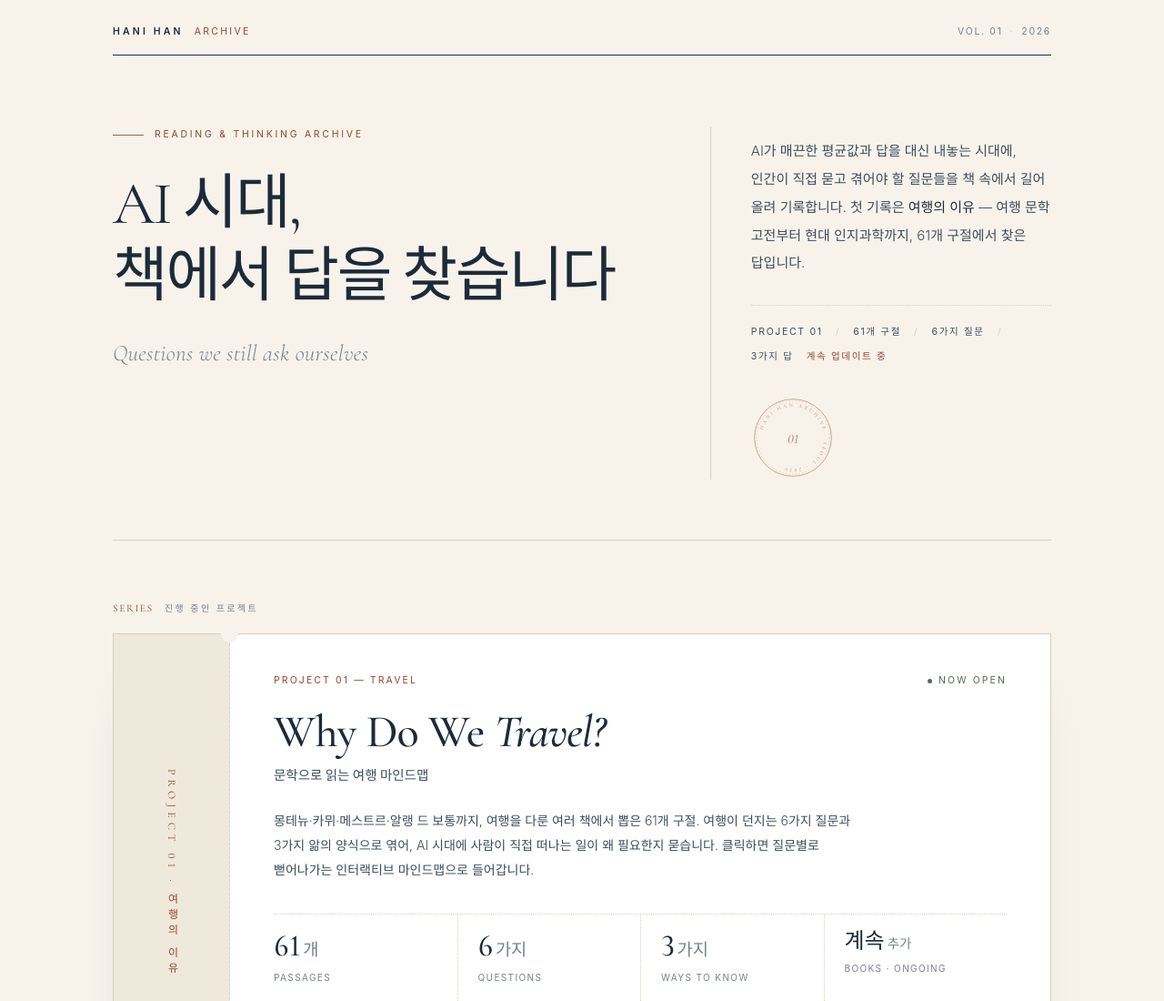
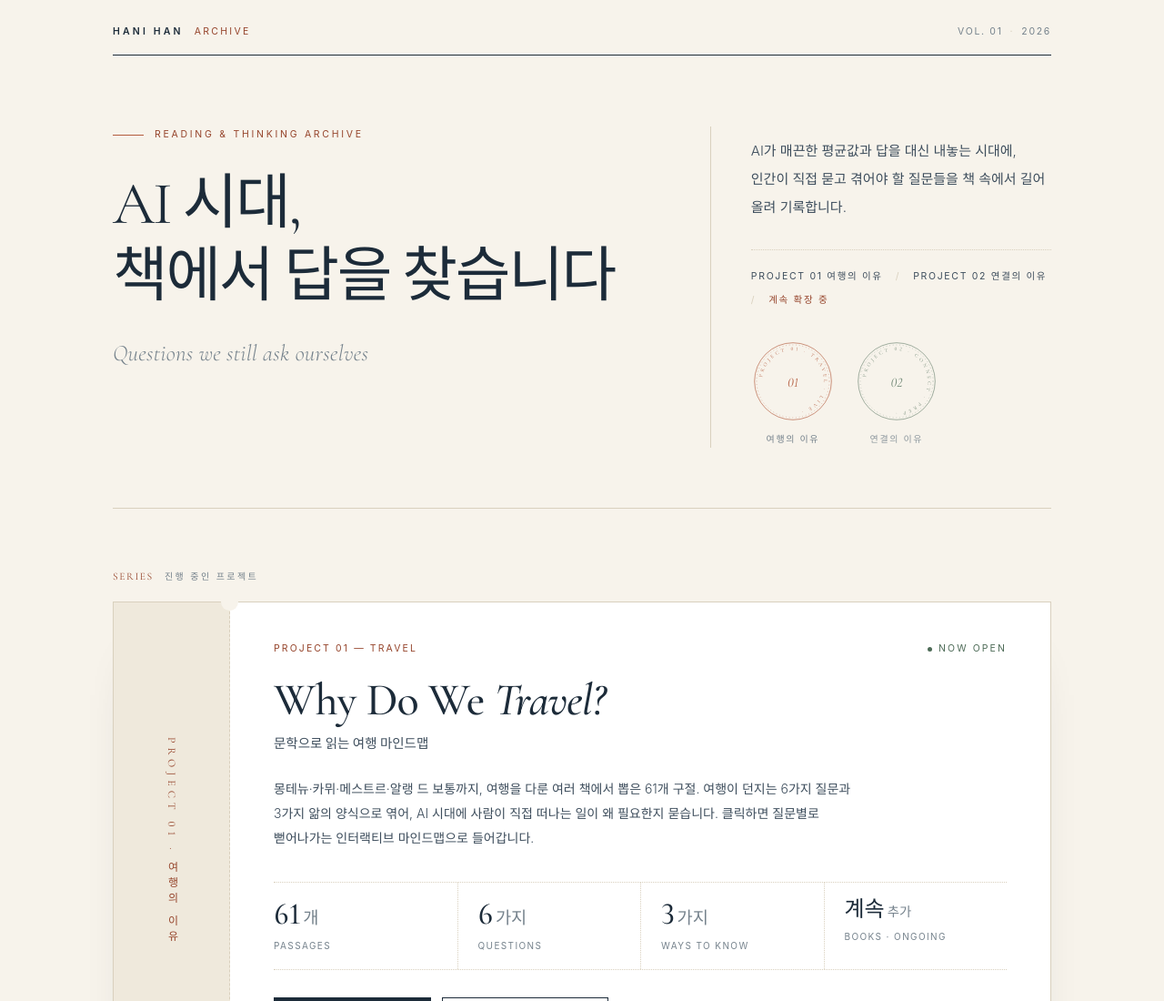
Before and after one commit to hanijidori-cmd/hanijidori-cmd.github.io, a plain HTML site: page index.html in a window 1280 px wide. Shown: the top 1100 px of the page at 91% size. Drawn offline with nearby package versions, Linux system fonts and the light colour scheme; a web font is replaced by a local one.

Commit message:
Turn the hero seal into a two-project index of anchor stamps

```diff
--- a/index.html
+++ b/index.html
@@ -99,7 +99,23 @@
   }
   .hero-meta em{ font-style:normal; color:var(--hair); }
   .hero-meta .live{ color:var(--clay-d); }
-  .seal{ display:block; margin-top:34px; width:92px; height:92px; color:var(--clay); opacity:.85; }
+  .stamp-index{ display:flex; gap:22px; margin-top:34px; }
+  .stamp{
+    display:flex; flex-direction:column; align-items:center; gap:9px;
+    width:92px; text-decoration:none;
+    transition:transform .2s ease, opacity .2s ease;
+  }
+  .stamp svg{ display:block; width:100%; height:auto; }
+  .stamp span{
+    font-size:10px; letter-spacing:.16em; color:var(--navy-3); white-space:nowrap;
+  }
+  .stamp.is-live{ color:var(--clay); }
+  .stamp.is-live:hover{ color:var(--clay-d); }
+  .stamp.is-prep{ color:var(--sage); opacity:.8; }
+  .stamp.is-prep:hover{ opacity:1; }
+  .stamp:hover{ transform:translateY(-2px); }
+  .stamp:hover span{ color:var(--navy-2); }
+  #project-01, #project-02{ scroll-margin-top:28px; }
 
   /* ---------- project ticket ---------- */
   .ticket-wrap{ padding:64px 0 0; }
@@ -446,6 +462,9 @@
     .routes{ grid-template-columns:1fr; }
     .sec{ padding-top:64px; }
     .sec-title{ font-size:15px; }
+    .stamp-index{ gap:18px; margin-top:28px; }
+    .stamp{ width:78px; }
+    .stamp span{ font-size:9px; letter-spacing:.1em; }
     .answer-quote{ font-size:22px; }
     .quote-card blockquote{ font-size:17px; }
   }
@@ -482,30 +501,44 @@
     <div class="hero-right">
       <p class="hero-lead">
         AI가 매끈한 평균값과 답을 대신 내놓는 시대에, 인간이 직접 묻고 겪어야 할 질문들을 책 속에서 길어 올려 기록합니다.
-        첫 기록은 <strong>여행의 이유</strong> — 여행 문학 고전부터 현대 인지과학까지, 61개 구절에서 찾은 답입니다.
       </p>
       <div class="hero-meta">
-        <span>Project 01</span><em>/</em>
-        <span>61개 구절</span><em>/</em>
-        <span>6가지 질문</span><em>/</em>
-        <span>3가지 답</span>
-        <span class="live">계속 업데이트 중</span>
+        <span>Project 01 여행의 이유</span><em>/</em>
+        <span>Project 02 연결의 이유</span><em>/</em>
+        <span class="live">계속 확장 중</span>
       </div>
-      <svg class="seal" viewBox="0 0 100 100" aria-hidden="true">
-        <defs><path id="sealPath" d="M50,50 m-37,0 a37,37 0 1,1 74,0 a37,37 0 1,1 -74,0"/></defs>
-        <circle cx="50" cy="50" r="46" fill="none" stroke="currentColor" stroke-width="0.7"/>
-        <circle cx="50" cy="50" r="43.5" fill="none" stroke="currentColor" stroke-width="0.4" stroke-dasharray="1 3"/>
-        <text font-size="6.1" letter-spacing="2.6" fill="currentColor" font-family="Cormorant Garamond, serif">
-          <textPath href="#sealPath" startOffset="4%">HANI HAN ARCHIVE · SEOUL · 2026 ·</textPath>
-        </text>
-        <text x="50" y="56" text-anchor="middle" font-size="16" fill="currentColor" font-family="Cormorant Garamond, serif" font-style="italic">01</text>
-      </svg>
+      <nav class="stamp-index" aria-label="프로젝트 색인">
+        <a class="stamp is-live" href="#project-01">
+          <svg viewBox="0 0 100 100" aria-hidden="true">
+            <defs><path id="stampPath01" d="M50,50 m-37,0 a37,37 0 1,1 74,0 a37,37 0 1,1 -74,0"/></defs>
+            <circle cx="50" cy="50" r="46" fill="none" stroke="currentColor" stroke-width="0.7"/>
+            <circle cx="50" cy="50" r="43.5" fill="none" stroke="currentColor" stroke-width="0.4" stroke-dasharray="1 3"/>
+            <text font-size="6.1" letter-spacing="3" fill="currentColor" font-family="Cormorant Garamond, serif">
+              <textPath href="#stampPath01" startOffset="2%">PROJECT 01 · TRAVEL · LIVE ·</textPath>
+            </text>
+            <text x="50" y="56" text-anchor="middle" font-size="16" fill="currentColor" font-family="Cormorant Garamond, serif" font-style="italic">01</text>
+          </svg>
+          <span>여행의 이유</span>
+        </a>
+        <a class="stamp is-prep" href="#project-02">
+          <svg viewBox="0 0 100 100" aria-hidden="true">
+            <defs><path id="stampPath02" d="M50,50 m-37,0 a37,37 0 1,1 74,0 a37,37 0 1,1 -74,0"/></defs>
+            <circle cx="50" cy="50" r="46" fill="none" stroke="currentColor" stroke-width="0.7"/>
+            <circle cx="50" cy="50" r="43.5" fill="none" stroke="currentColor" stroke-width="0.4" stroke-dasharray="1 3"/>
+            <text font-size="6.1" letter-spacing="3" fill="currentColor" font-family="Cormorant Garamond, serif">
+              <textPath href="#stampPath02" startOffset="2%">PROJECT 02 · CONNECT · PREP ·</textPath>
+            </text>
+            <text x="50" y="56" text-anchor="middle" font-size="16" fill="currentColor" font-family="Cormorant Garamond, serif" font-style="italic">02</text>
+          </svg>
+          <span>연결의 이유</span>
+        </a>
+      </nav>
     </div>
   </header>
 
   <div class="ticket-wrap">
     <p class="series-label"><span>Series</span>진행 중인 프로젝트</p>
-    <article class="ticket">
+    <article class="ticket" id="project-01">
       <div class="stub">
         <p>Project 01 · 여행의 이유</p>
       </div>
@@ -534,7 +567,7 @@
       </div>
     </article>
 
-    <article class="ticket ticket-next">
+    <article class="ticket ticket-next" id="project-02">
       <div class="stub">
         <p>Project 02 · 연결의 이유</p>
       </div>
```
